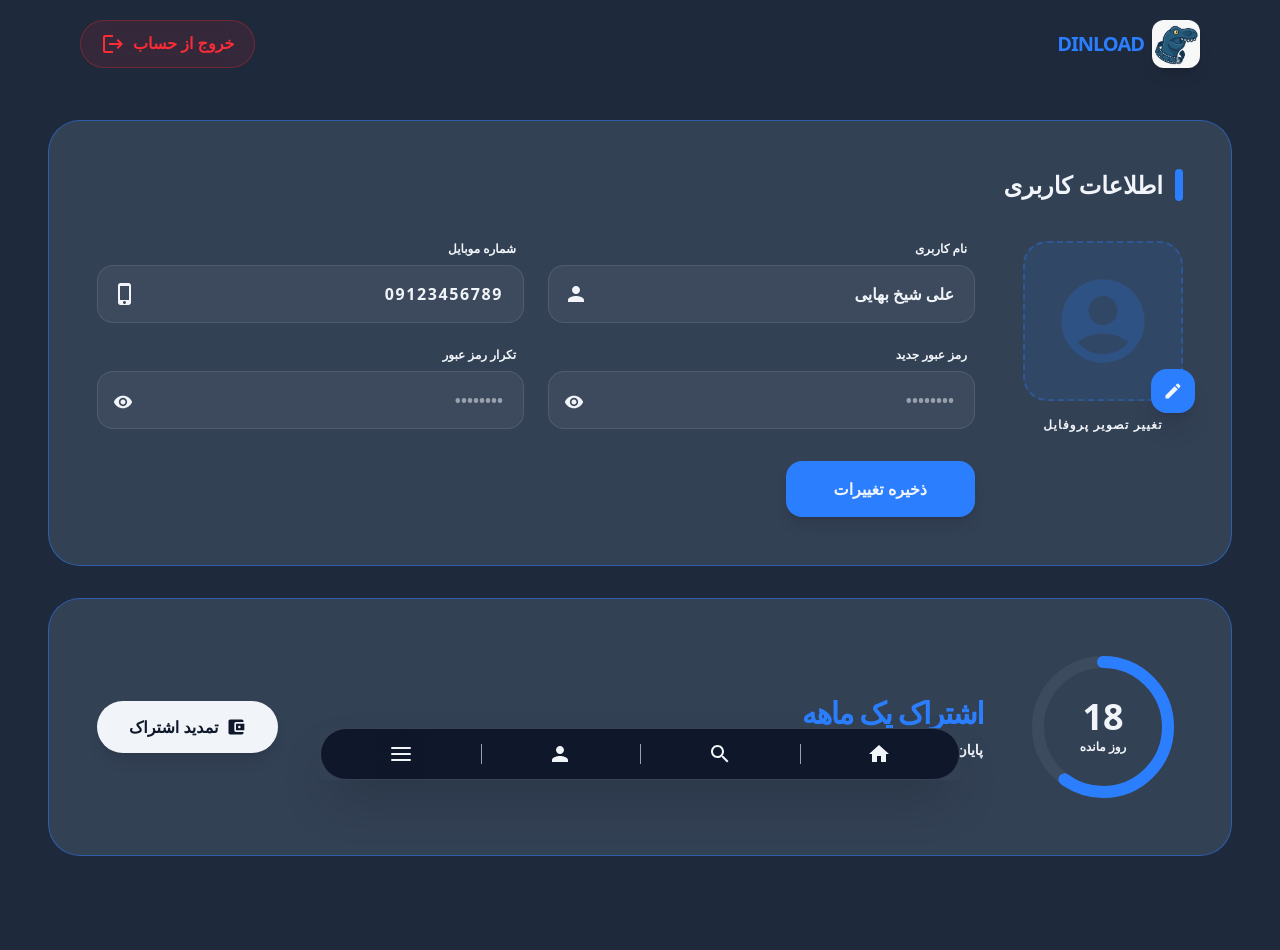
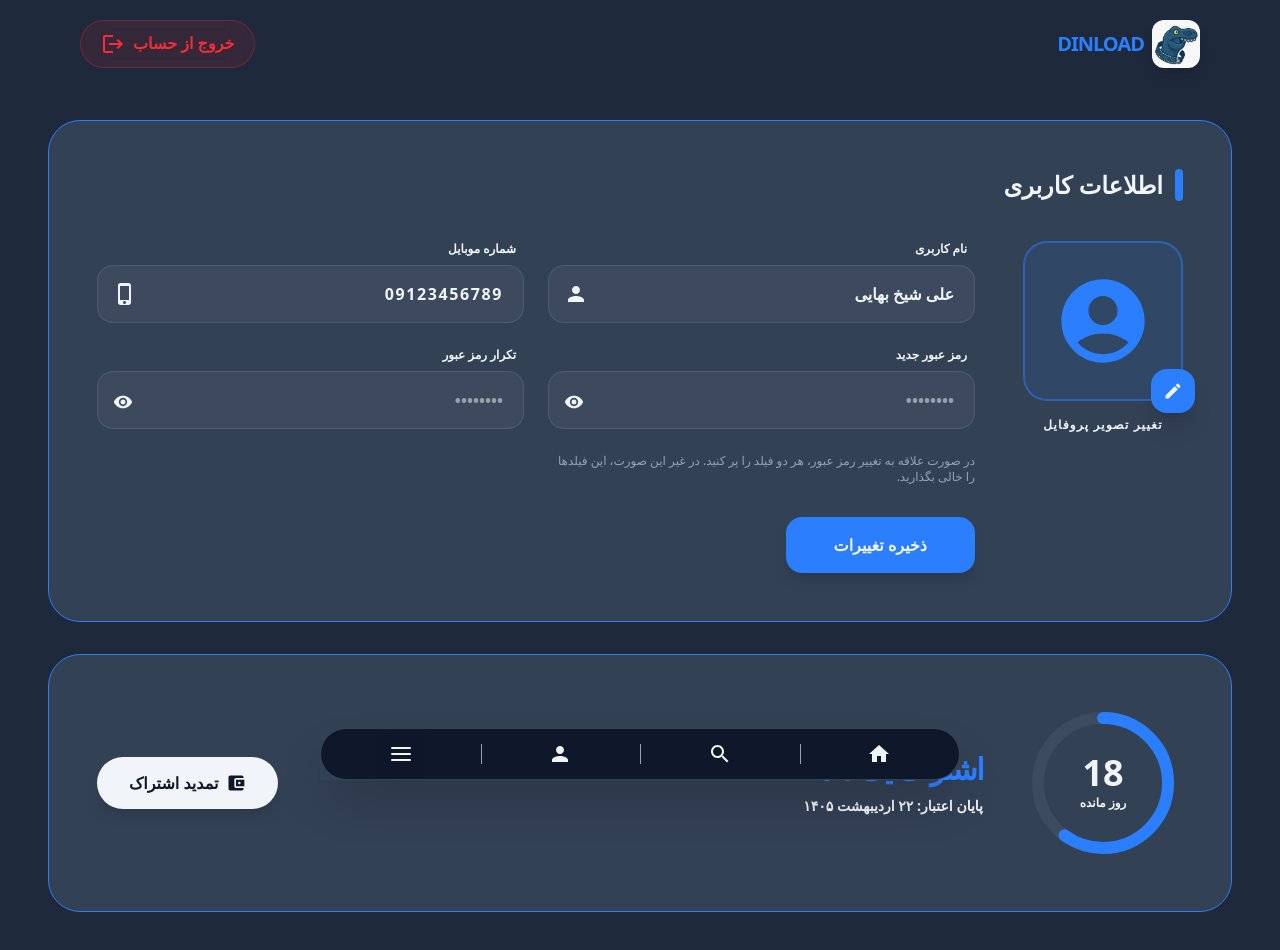
Before and after one commit to ALI-HUP/Dinload, a Next.js app: page /profile in a window 1280 px wide. Shown: the top 950 px of the page. Built offline with nearby package versions, Linux system fonts and the light colour scheme.

Commit message:
profile work

```diff
--- a/app/profile/page.tsx
+++ b/app/profile/page.tsx
@@ -66,7 +66,7 @@ export default function ProfilePage() {
 
       <section className="w-full max-w-7xl px-4 md:px-8 lg:px-12 py-8 flex flex-col gap-8">
 
-        <div className="w-full bg-bg-light backdrop-blur-2xl border border-blue-bold/50 rounded-4xl p-8 md:p-12">
+        <div className="w-full bg-bg-light backdrop-blur-2xl border border-blue-bold rounded-4xl p-8 md:p-12">
           <h2 className="text-2xl font-black mb-10 flex items-center gap-3">
             <span className="w-2 h-8 bg-blue-bold rounded-full" />
             اطلاعات کاربری
@@ -75,8 +75,8 @@ export default function ProfilePage() {
           <div className="flex flex-col lg:flex-row gap-12">
             <div className="flex flex-col items-center gap-4 self-center lg:self-start">
               <div className="relative group">
-                <div className="w-32 h-32 md:w-40 md:h-40 rounded-3xl bg-blue-bold/10 border-2 border-dashed border-blue-bold/30 flex items-center justify-center overflow-hidden">
-                  <AccountCircleIcon sx={{ fontSize: 100 }} className="text-blue-bold/20" />
+                <div className="w-32 h-32 md:w-40 md:h-40 rounded-3xl bg-blue-bold/10 border-2 border-blue-bold/50 flex items-center justify-center overflow-hidden">
+                  <AccountCircleIcon sx={{ fontSize: 100 }} className="text-blue-bold" />
                 </div>
                 <Button
                   variant="blue"
@@ -145,6 +145,10 @@ export default function ProfilePage() {
                 </div>
               </div>
 
+              <div className="text-xs text-text-secondary">
+                در صورت علاقه به تغییر رمز عبور، هر دو فیلد را پر کنید. در غیر این صورت، این فیلدها را خالی بگذارید.
+              </div>
+
               <div className="md:col-span-2 flex justify-center lg:justify-start pt-2">
                 <Button
                   variant="blue"
@@ -157,7 +161,7 @@ export default function ProfilePage() {
           </div>
         </div>
 
-        <div className="w-full bg-bg-light backdrop-blur-2xl border border-blue-bold/50 rounded-4xl p-8 md:p-12 flex flex-col lg:flex-row items-center gap-10">
+        <div className="w-full bg-bg-light backdrop-blur-2xl border border-blue-bold rounded-4xl p-8 md:p-12 flex flex-col lg:flex-row items-center gap-10">
 
           <div className="relative flex items-center justify-center w-36 h-36 md:w-40 md:h-40">
             <svg className="w-full h-full transform -rotate-90">
```
